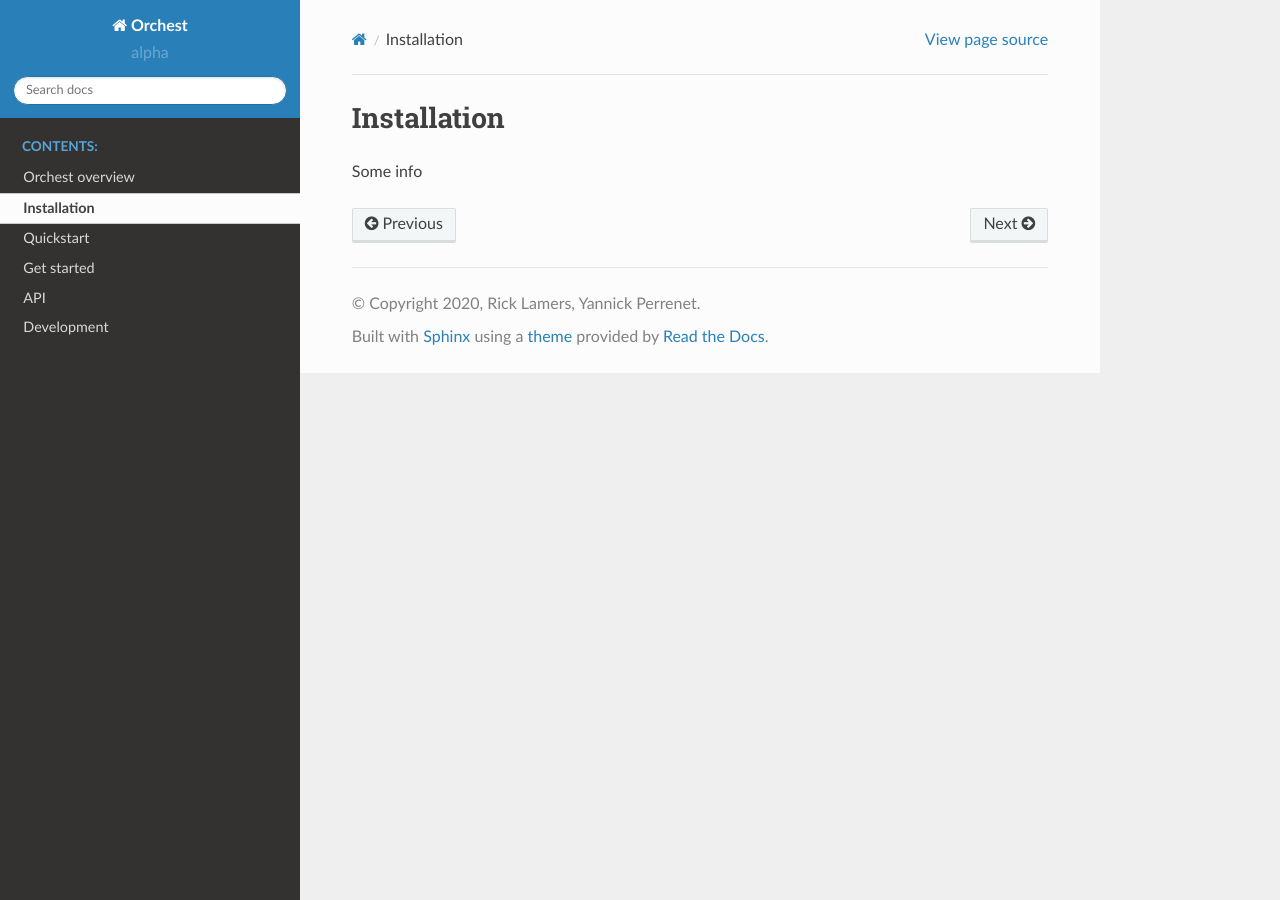
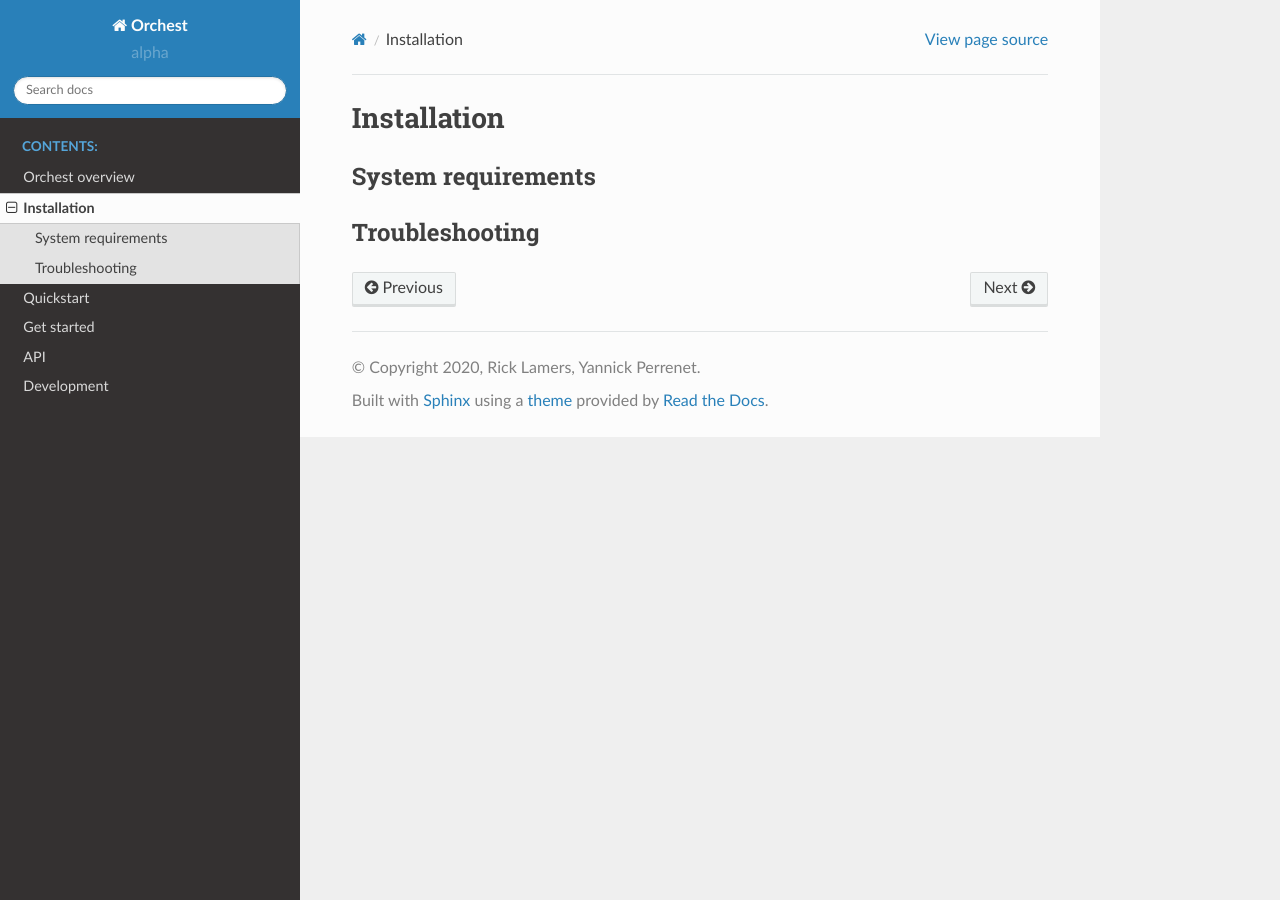
Before and after one commit to ReactExpert918/orchest, a Sphinx documentation site: the page built from docs/source/installation.rst, in a window 1280 px wide. Built offline with Sphinx 7.4.7 and the Read the Docs theme 2.0.0, drawn with Linux system fonts in a browser that asks for light colours.

Commit message:
Add subsection ideas

```diff
--- a/docs/source/installation.rst
+++ b/docs/source/installation.rst
@@ -1,4 +1,9 @@
 Installation
 ============
 
-Some info
+System requirements
+-------------------
+
+
+Troubleshooting
+---------------
--- a/docs/source/orchest_overview.rst
+++ b/docs/source/orchest_overview.rst
@@ -29,3 +29,9 @@ What can I use Orchest for?
 With Orchest, you get to build pipelines where each step has its own isolated environment allowing
 you to focus on a specific task, may it be: data engineering, model building or even more low level
 things such as data transforms.
+
+
+Orchest roadmap
+---------------
+
+Where will we go from here.
```
